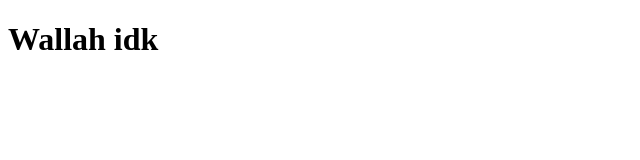
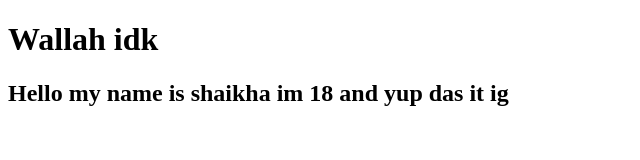
Before and after one commit to jello2025/HelloGithub, a plain HTML site: page index.html in a window 1280 px wide. Shown: the whole page, without its empty margins (0-640 px from the left). Drawn offline with Linux system fonts and the light colour scheme.

Commit message:
added stuff about myself

```diff
--- a/index.html
+++ b/index.html
@@ -7,5 +7,6 @@
   </head>
   <body>
     <h1>Wallah idk</h1>
+    <h2>Hello my name is shaikha im 18 and yup das it ig</h2>
   </body>
 </html>
```
